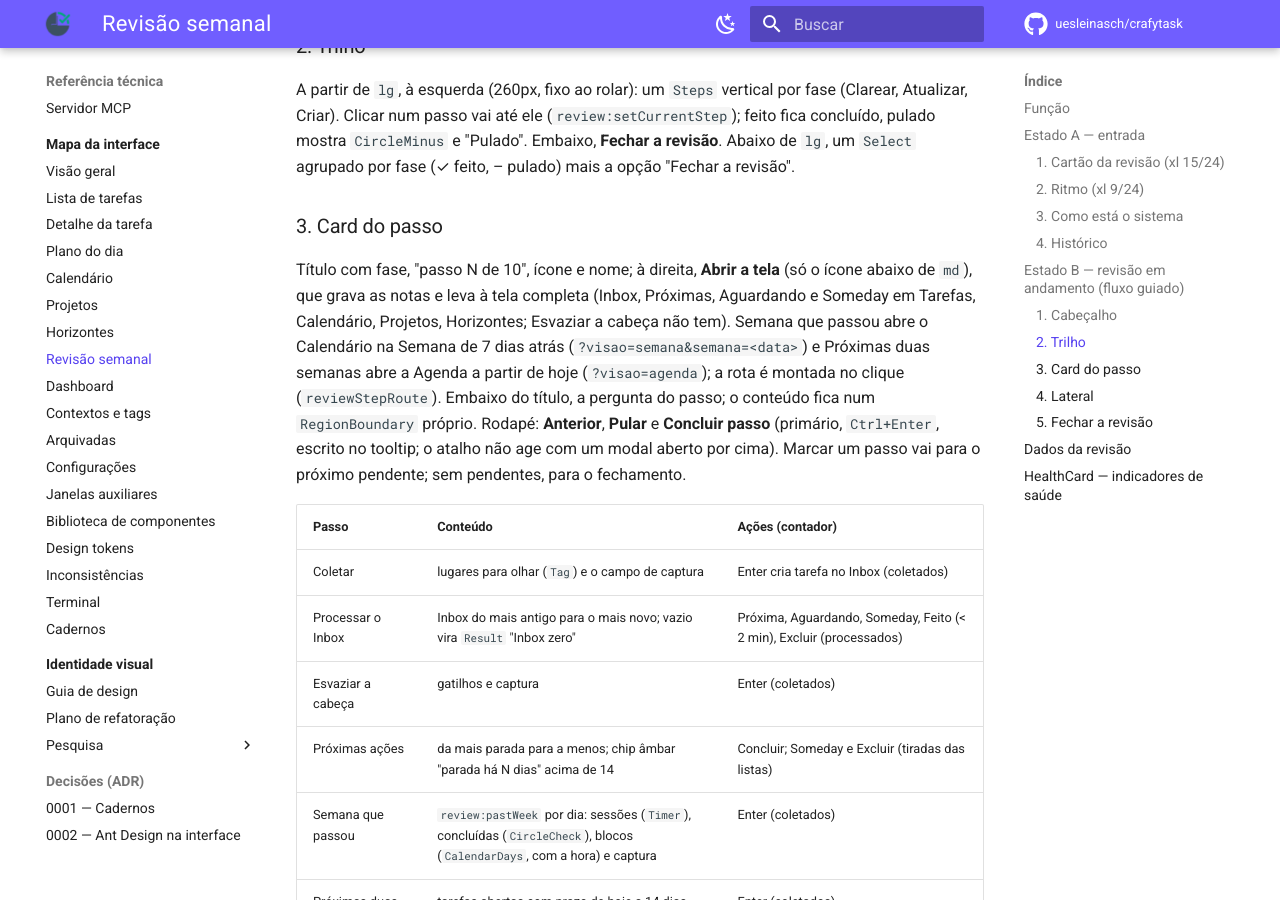
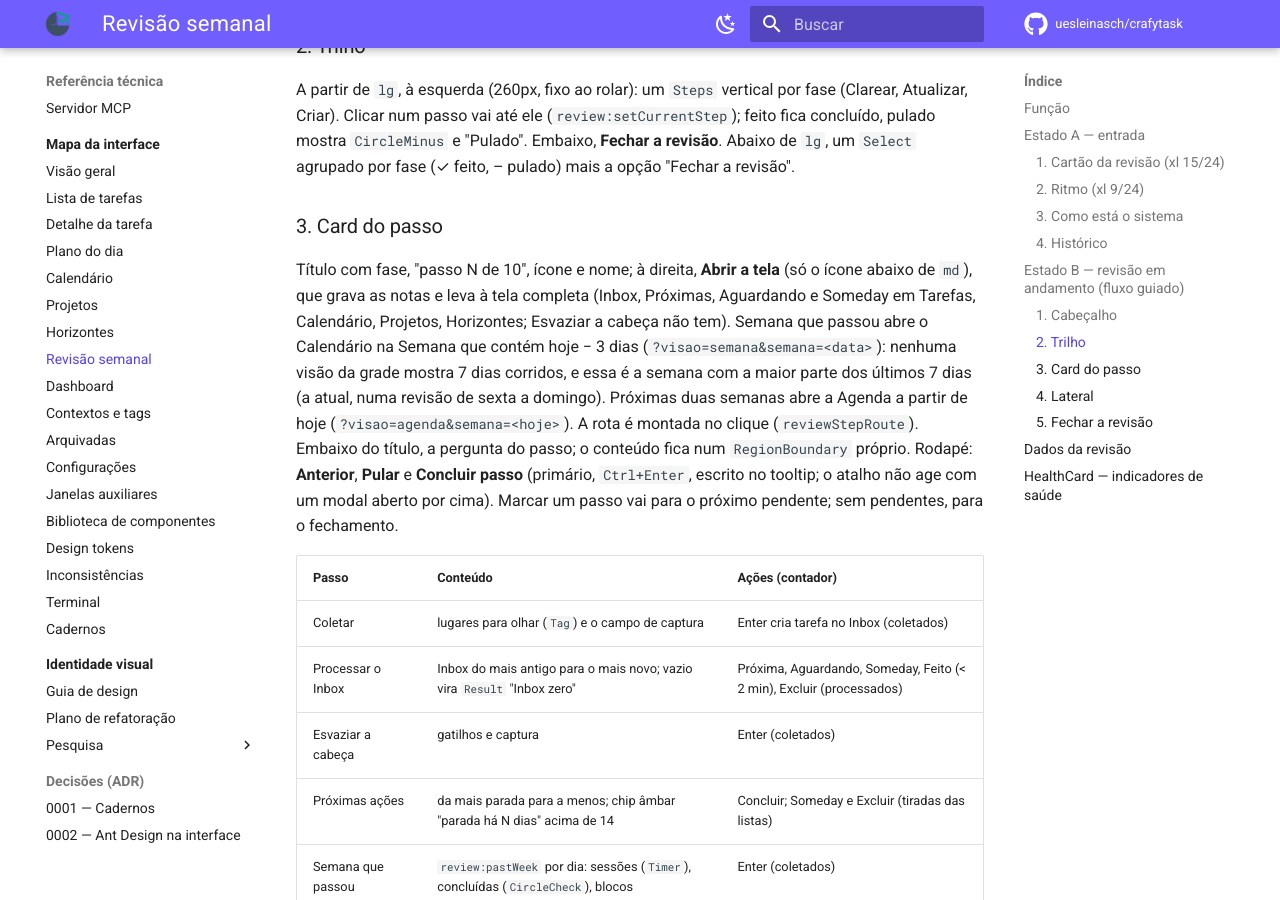
Before and after one commit to uesleinasch/crafytask, an MkDocs documentation site: the page built from docs/ui/07-revisao-semanal.md, in a window 1280 px wide and 900 px high, scrolled down 2033 px. Built offline with MkDocs 1.6.1 and Material for MkDocs 9.7.7, drawn with Linux system fonts in a browser that asks for light colours; some web fonts are replaced; comment, search, counter and statistics services are not loaded.

Commit message:
fix(review): abre a semana com a maior parte dos últimos 7 dias

```diff
--- a/docs/ui/07-revisao-semanal.md
+++ b/docs/ui/07-revisao-semanal.md
@@ -81,8 +81,10 @@ agrupado por fase (✓ feito, – pulado) mais a opção "Fechar a revisão".
 Título com fase, "passo N de 10", ícone e nome; à direita, **Abrir a tela** (só o ícone abaixo de
 `md`), que grava as notas e leva à tela completa (Inbox, Próximas, Aguardando e Someday em Tarefas,
 Calendário, Projetos, Horizontes; Esvaziar a cabeça não tem). Semana que passou abre o Calendário
-na Semana de 7 dias atrás (`?visao=semana&semana=<data>`) e Próximas duas semanas abre a Agenda a
-partir de hoje (`?visao=agenda`); a rota é montada no clique (`reviewStepRoute`). Embaixo do título,
+na Semana que contém hoje − 3 dias (`?visao=semana&semana=<data>`): nenhuma visão da grade mostra
+7 dias corridos, e essa é a semana com a maior parte dos últimos 7 dias (a atual, numa revisão de
+sexta a domingo). Próximas duas semanas abre a Agenda a partir de hoje
+(`?visao=agenda&semana=<hoje>`). A rota é montada no clique (`reviewStepRoute`). Embaixo do título,
 a pergunta do passo;
 o conteúdo fica num `RegionBoundary` próprio. Rodapé: **Anterior**, **Pular** e **Concluir passo**
 (primário, `Ctrl+Enter`, escrito no tooltip; o atalho não age com um modal aberto por cima). Marcar um passo vai para o próximo pendente; sem
--- a/src/renderer/src/components/review/reviewFlowState.ts
+++ b/src/renderer/src/components/review/reviewFlowState.ts
@@ -39,7 +39,7 @@ export const REVIEW_STEP_META: Record<ReviewStepKey, ReviewStepMeta> = {
     question:
       'Reuniões, sessões e entregas dos últimos 7 dias. Alguma gerou ação, recado ou pendência?',
     open: {
-      route: (today) => calendarRoute('week', addDays(today, -7)),
+      route: (today) => calendarRoute('week', addDays(today, -3)),
       text: 'Abre o Calendário na semana passada'
     }
   },
```
Also changed, not shown: docs/design/guia-de-design.md (+2 -0 lines), src/renderer/src/components/review/reviewFlowState.test.ts (+2 -2 lines).
